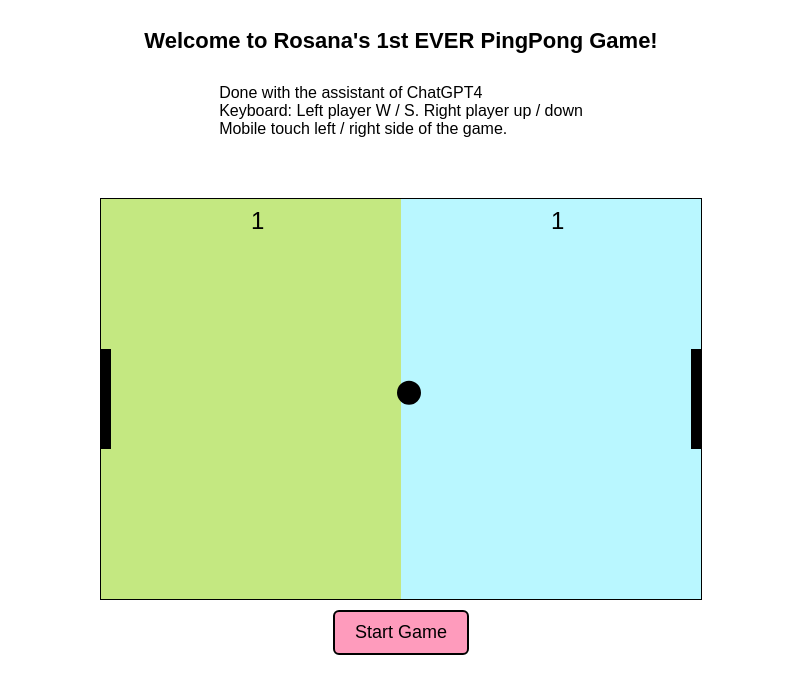
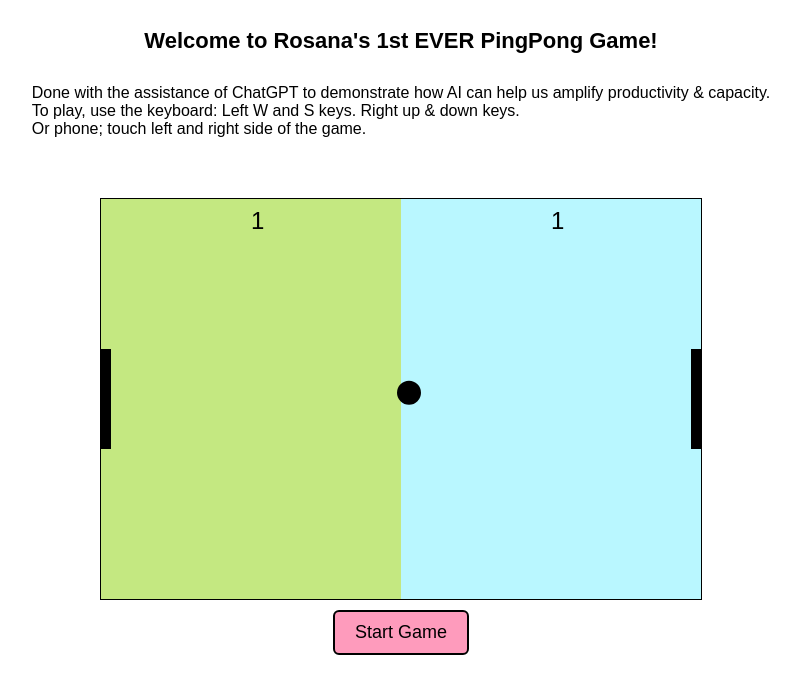
Before and after one commit to rosanaFCH/pingpong, a plain HTML site: page index.html in a window 1280 px wide. Shown: the whole page, without its empty margins (239-1039 px from the left). Drawn offline with Linux system fonts and the light colour scheme.

Commit message:
Update index.html
Wording updates

```diff
--- a/index.html
+++ b/index.html
@@ -82,9 +82,9 @@
 <body>
     <div id="gameContainer">
     	<div id="title">Welcome to Rosana's 1st EVER PingPong Game!</div>
-		<div id="paragraph">Done with the assistant of ChatGPT4 <br>
-				Keyboard: Left player W / S. Right player up / down <br>
-				Mobile touch left / right side of the game.</div>
+		<div id="paragraph">Done with the assistance of ChatGPT to demonstrate how AI can help us amplify productivity & capacity.<br>
+				To play, use the keyboard: Left W and S keys. Right up & down keys. <br>
+				Or phone; touch left and right side of the game.</div>
         <canvas id="gameCanvas" width="600" height="400"></canvas>
         <button id="startGameButton">Start Game</button>
     </div>
```
